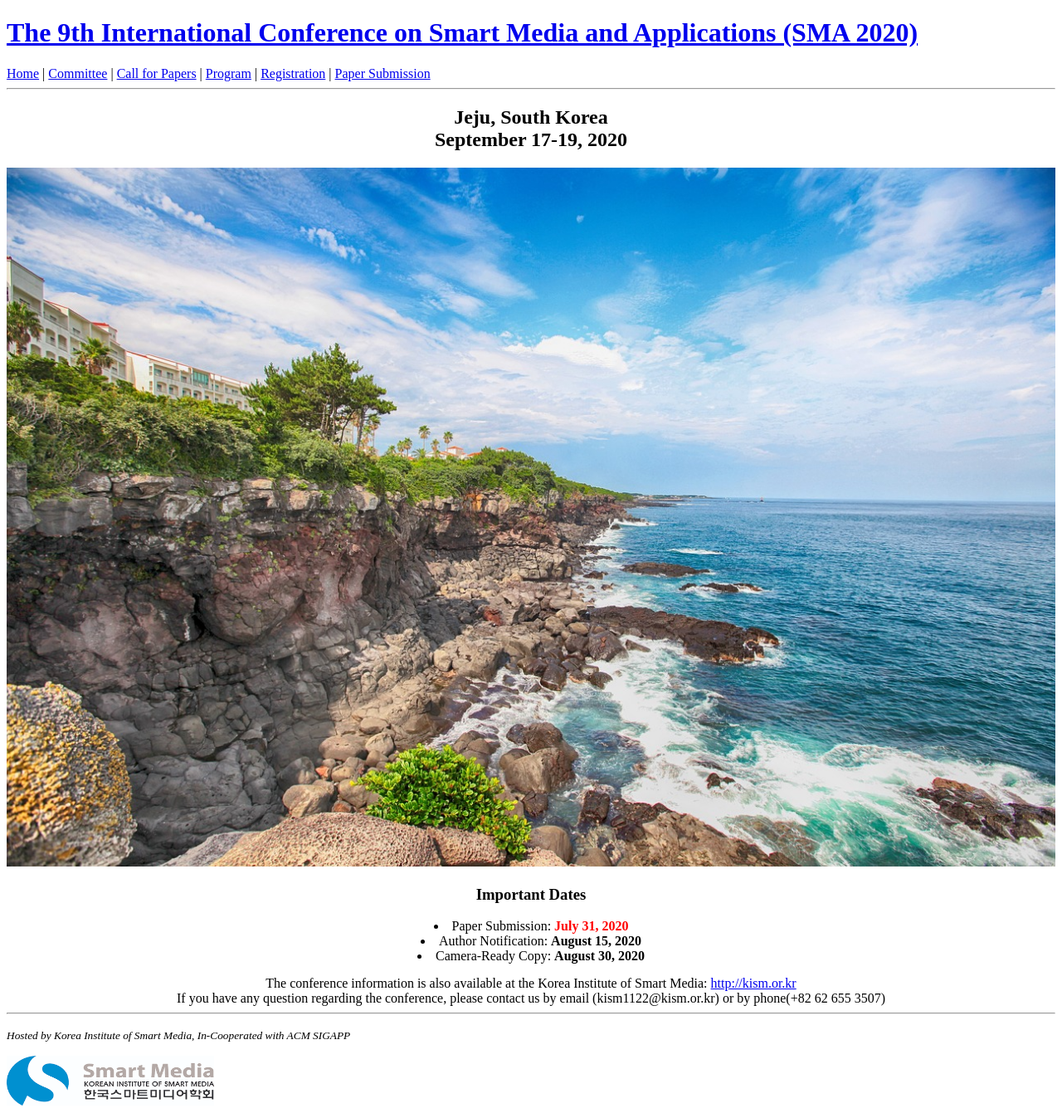
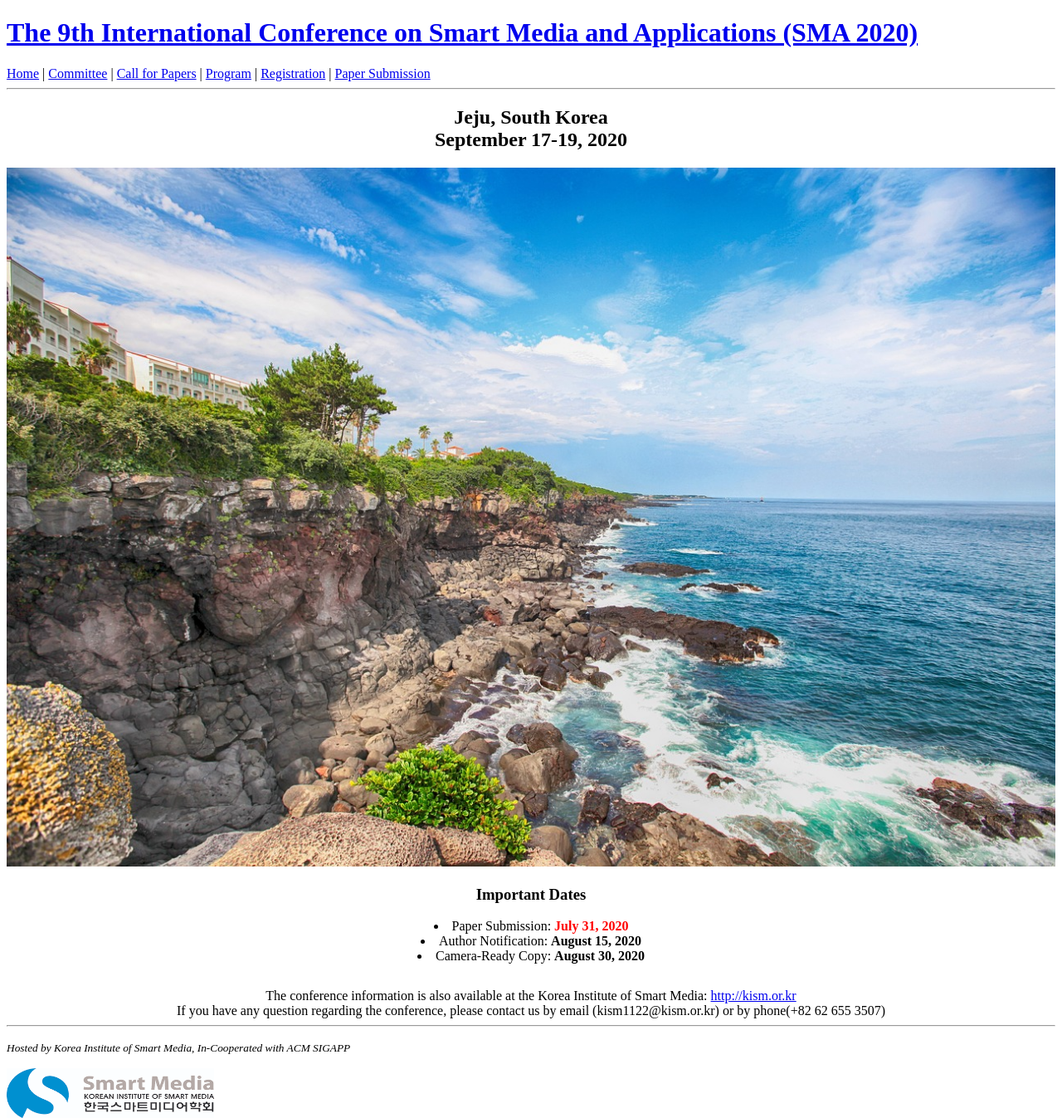
Before and after one commit to icea-conf/sma-2020.github.io, a Jekyll site: the page built from index.html, in a window 1280 px wide. Shown: the whole page at 83% size. Built offline with Jekyll 4.4.1, drawn with Linux system fonts in a browser that asks for light colours; the list of posts is cut into pages by our own code.

Commit message:
Update index.html

```diff
--- a/index.html
+++ b/index.html
@@ -30,7 +30,7 @@ title: SMA 2020
                   </div>
             </div>
 
-            <div style="padding-top: 15px;">
+            <div style="padding-top: 30px;">
                   <a>The conference information is also available at the Korea Institute of Smart Media: </a>
                   <a href='http://kism.or.kr/'>http://kism.or.kr</a><br>
                   <a>If you have any question regarding the conference, please contact us by email (kism1122@kism.or.kr) or by phone(+82 62 655 3507)</a>
```
